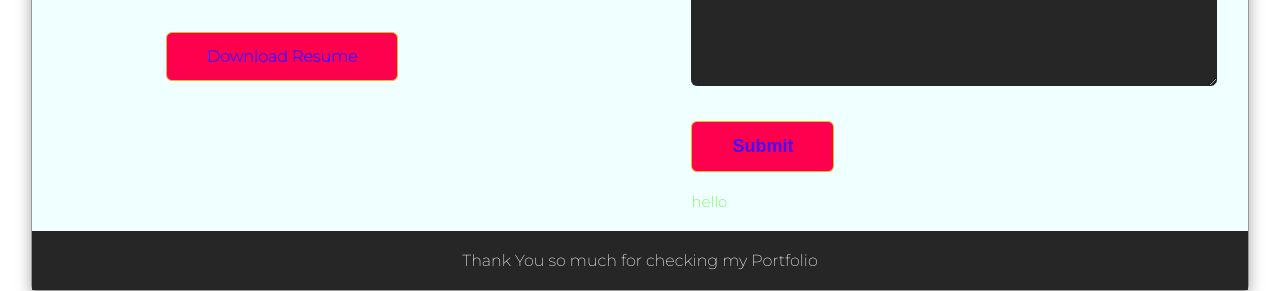
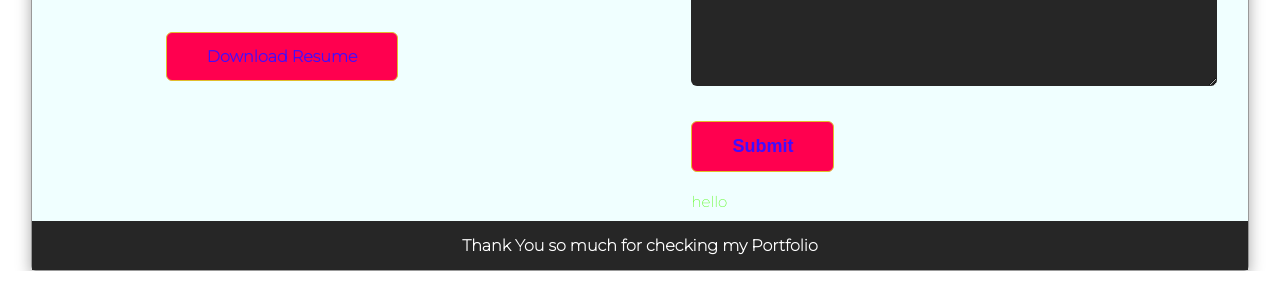
Before and after one commit to believeharsh/My-portfolio, a plain HTML site: page index.html in a window 1280 px wide. Shown: the part 2424-2715 px from the top of the page. Drawn offline with Linux system fonts and the light colour scheme; a web font is replaced by a local one.

Commit message:
greetings of the dom has been changed on this commit

```diff
--- a/style.css
+++ b/style.css
@@ -475,10 +475,10 @@ form .btn2{
 .greeting{
     width: 100%;
     text-align: center;
-    padding: 20px 0;
-    background : #262626;
-    margin-top: 20px;
-    font-weight: 500;
+    padding: 15px 0;
+    background: #262626;
+    margin-top: 10px;
+    font-weight: 900;
     color: white;
     font-family: 'Montserrat', sans-serif;
 }
```
